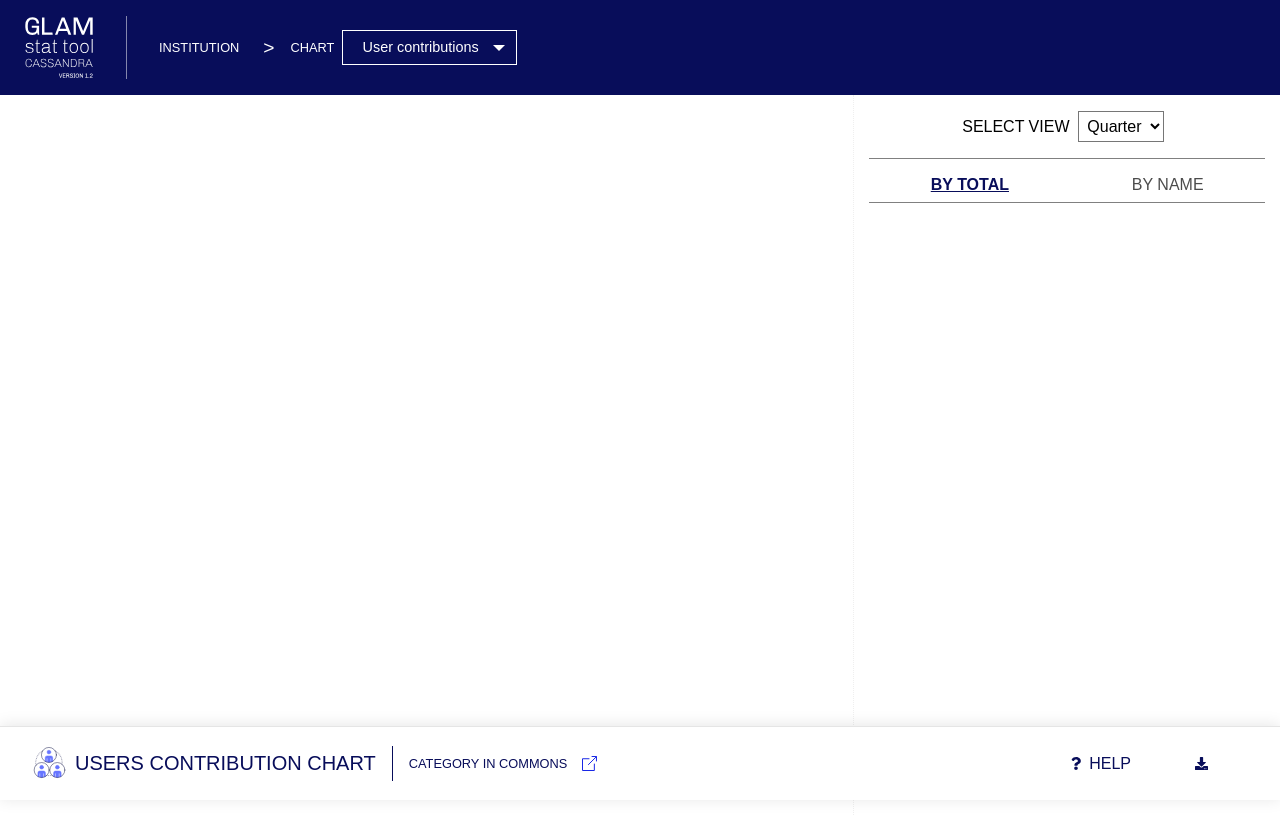
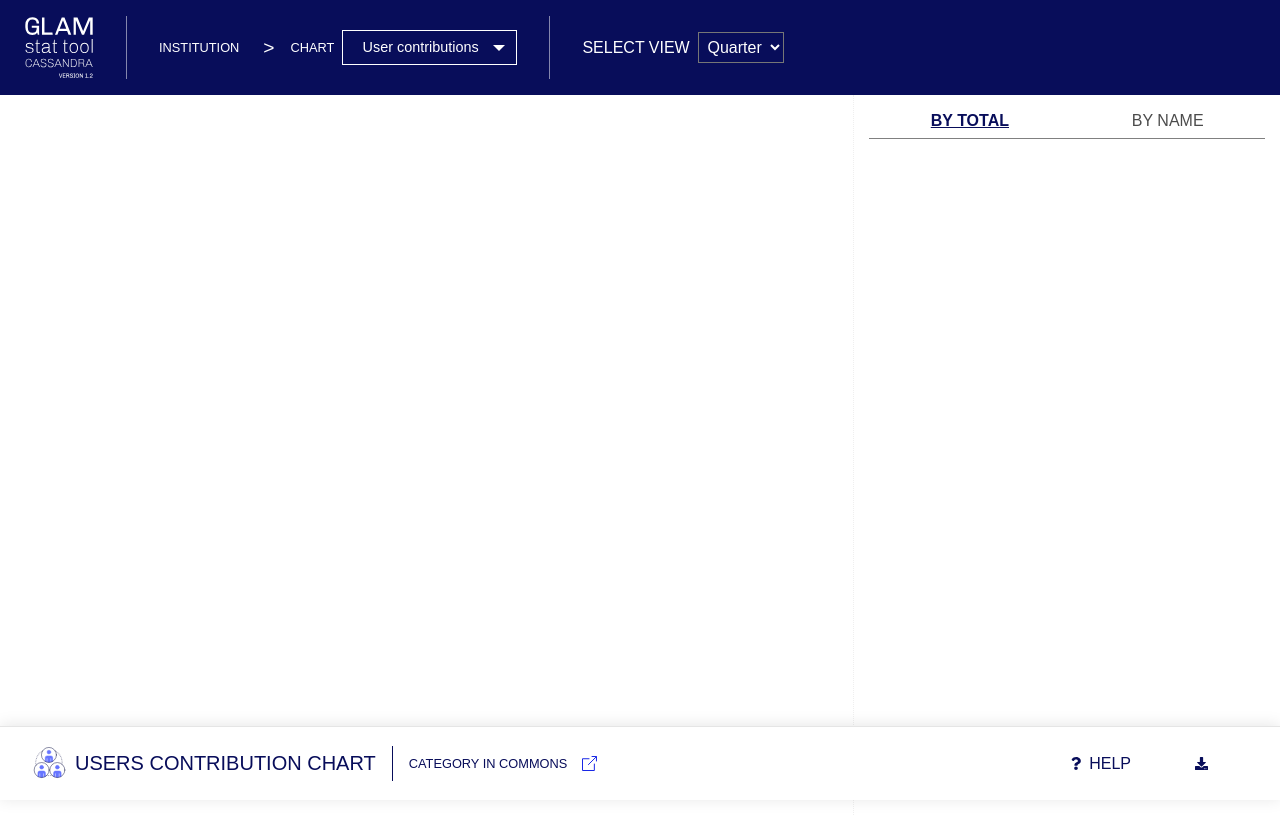
Before and after one commit to synapta/cassandra-GLAM-tools, a Python web app: template app/pages/views/user-contributions/index.html in a window 1280 px wide. Run offline with Jinja, Linux system fonts and the light colour scheme; the template is opened without the code that fills it, so the values that code supplies are empty; some libraries are stand-ins or nearby versions; some web fonts are replaced.

Commit message:
move groupby selector in header bar for user contributions

```diff
--- a/app/pages/assets/style/chart-page.css
+++ b/app/pages/assets/style/chart-page.css
@@ -27,7 +27,7 @@
 
 #white-logo img {
   width: 70px;
-  height: auto;
+  height: 63.22px;
 }
 
 #topbar {
--- a/app/pages/assets/style/user-contribution.css
+++ b/app/pages/assets/style/user-contribution.css
@@ -9,13 +9,20 @@
   /* pointer-events: all; */
 }
 
+.groupby_container {
+  display: flex;
+  justify-content: center;
+  align-items: center;
+  margin: 0 2rem;
+  padding: 0 2rem;
+  border-left: 1px solid rgba(255, 255, 255, .5);
+  height: 63.22px;
+}
+
 #groupby_options {
   font-size: 1em;
-  border-bottom: 1px solid gray;
-  margin: .5rem 0 0;
-  padding: .5rem 0 1rem;
+  color: #fff;
   display: flex;
-  /* flex-direction: column; */
   align-items: center;
   justify-content: center;
   text-transform: uppercase;
@@ -23,10 +30,11 @@
 
 #groupby-select {
   margin: 0 .5rem;
-  background-color: transparent;
+  background-color: var(--main);
   padding: .3rem;
+  color: #fff;
 }
 
-#right_sidebar_list {
+/* #right_sidebar_list {
   height: 65vh !important;
-}
+} */
--- a/app/pages/views/user-contributions/index.html
+++ b/app/pages/views/user-contributions/index.html
@@ -38,6 +38,16 @@
 						<option value="page-views">Page views</option>
 					</select>
 				</div>
+				<div class="groupby_container">
+					<div id="groupby_options">
+						Select view
+						<select id="groupby-select">
+							<option value="month">Month</option>
+							<option selected value="quarter">Quarter</option>
+							<option value="year">Year</option>
+						</select>
+					</div>
+				</div>
 			</div>
 		</header>
 
@@ -62,14 +72,6 @@
 				</div>
 				<div id="right-column" class="col-12 col-lg-4">
 					<div id="right_sidebar_box">
-						<div id="groupby_options">
-							Select view
-							<select id="groupby-select">
-								<option value="month">Month</option>
-								<option selected value="quarter">Quarter</option>
-								<option value="year">Year</option>
-							</select>
-						</div>
 						<div id="sorting_options">
 							<span id="by_num" class="active_order">
 								by total
```
